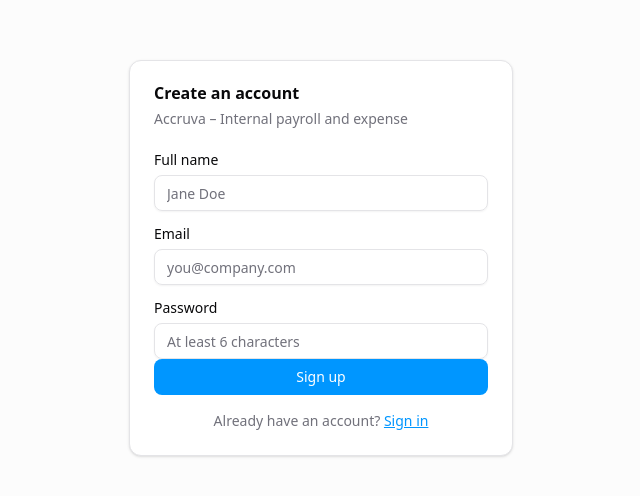
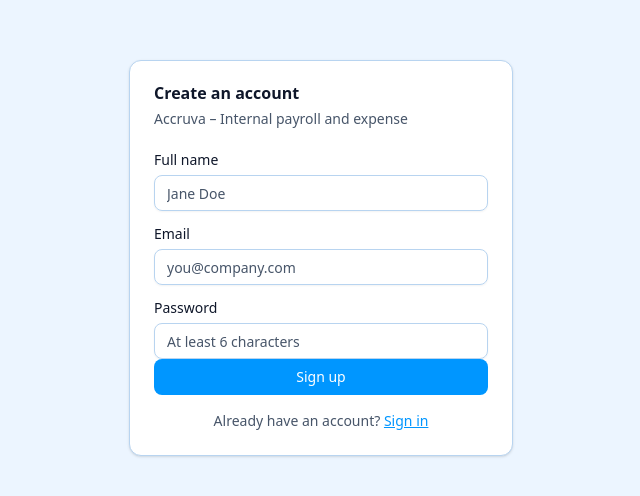
Before and after one commit to abdulorcatechnology/internal_tool, a Next.js app: page /signup in a window 1280 px wide. Shown: the part 142-638 px from the top of the page, without its empty margins (319-959 px from the left). Built offline with nearby package versions, Linux system fonts and the light colour scheme.

Commit message:
added blue theme

```diff
--- a/app/globals.css
+++ b/app/globals.css
@@ -3,75 +3,76 @@
 
 @custom-variant dark (&:is(.dark *));
 
+/* Orca theme: #003366 dark, #0096ff primary, #0056a0 mid */
 :root {
   --radius: 0.625rem;
-  --background: oklch(1 0 0);
-  --foreground: oklch(0.141 0.005 285.823);
-  --card: oklch(1 0 0);
-  --card-foreground: oklch(0.141 0.005 285.823);
-  --popover: oklch(1 0 0);
-  --popover-foreground: oklch(0.141 0.005 285.823);
+  --background: #f0f7ff;
+  --foreground: #0f172a;
+  --card: #fff;
+  --card-foreground: #0f172a;
+  --popover: #fff;
+  --popover-foreground: #0f172a;
   --primary: #0096ff;
   --primary-foreground: #fff;
-  --secondary: oklch(0.967 0.001 286.375);
-  --secondary-foreground: oklch(0.21 0.006 285.885);
-  --muted: oklch(0.967 0.001 286.375);
-  --muted-foreground: oklch(0.552 0.016 285.938);
-  --accent: oklch(0.967 0.001 286.375);
-  --accent-foreground: oklch(0.21 0.006 285.885);
-  --destructive: oklch(0.577 0.245 27.325);
-  --destructive-foreground: oklch(0.985 0 0);
-  --border: oklch(0.92 0.004 286.32);
-  --input: oklch(0.92 0.004 286.32);
-  --ring: oklch(0.705 0.015 286.067);
-  --chart-1: oklch(0.646 0.222 41.116);
-  --chart-2: oklch(0.6 0.118 184.704);
-  --chart-3: oklch(0.398 0.072 27.392);
-  --chart-4: oklch(0.828 0.189 84.429);
-  --chart-5: oklch(0.769 0.188 70.08);
-  --sidebar: oklch(0.985 0 0);
-  --sidebar-foreground: oklch(0.141 0.005 285.823);
-  --sidebar-primary: oklch(0.21 0.006 285.885);
-  --sidebar-primary-foreground: oklch(0.985 0 0);
-  --sidebar-accent: oklch(0.967 0.001 286.375);
-  --sidebar-accent-foreground: oklch(0.21 0.006 285.885);
-  --sidebar-border: oklch(0.92 0.004 286.32);
-  --sidebar-ring: oklch(0.705 0.015 286.067);
+  --secondary: #e0efff;
+  --secondary-foreground: #003366;
+  --muted: #e0efff;
+  --muted-foreground: #475569;
+  --accent: #cce5ff;
+  --accent-foreground: #003366;
+  --destructive: #dc2626;
+  --destructive-foreground: #fff;
+  --border: #b8d4f0;
+  --input: #b8d4f0;
+  --ring: #0096ff;
+  --chart-1: #0096ff;
+  --chart-2: #0056a0;
+  --chart-3: #10b981;
+  --chart-4: #f59e0b;
+  --chart-5: #8b5cf6;
+  --sidebar: #003366;
+  --sidebar-foreground: #fff;
+  --sidebar-primary: #0096ff;
+  --sidebar-primary-foreground: #fff;
+  --sidebar-accent: #0056a0;
+  --sidebar-accent-foreground: #fff;
+  --sidebar-border: rgba(255, 255, 255, 0.2);
+  --sidebar-ring: #0096ff;
 }
 
 .dark {
-  --background: oklch(0.141 0.005 285.823);
-  --foreground: oklch(0.985 0 0);
-  --card: oklch(0.21 0.006 285.885);
-  --card-foreground: oklch(0.985 0 0);
-  --popover: oklch(0.21 0.006 285.885);
-  --popover-foreground: oklch(0.985 0 0);
+  --background: #001a33;
+  --foreground: #f0f7ff;
+  --card: #003366;
+  --card-foreground: #f0f7ff;
+  --popover: #003366;
+  --popover-foreground: #f0f7ff;
   --primary: #0096ff;
   --primary-foreground: #fff;
-  --secondary: oklch(0.274 0.006 286.033);
-  --secondary-foreground: oklch(0.985 0 0);
-  --muted: oklch(0.274 0.006 286.033);
-  --muted-foreground: oklch(0.705 0.015 286.067);
-  --accent: oklch(0.274 0.006 286.033);
-  --accent-foreground: oklch(0.985 0 0);
-  --destructive: oklch(0.704 0.191 22.216);
-  --destructive-foreground: oklch(0.985 0 0);
-  --border: oklch(100% 0 0 / 10%);
-  --input: oklch(100% 0 0 / 15%);
-  --ring: oklch(0.552 0.016 285.938);
-  --chart-1: oklch(0.488 0.243 264.376);
-  --chart-2: oklch(0.696 0.171 62.48);
-  --chart-3: oklch(0.769 0.188 70.08);
-  --chart-4: oklch(0.627 0.265 303.9);
-  --chart-5: oklch(0.645 0.246 16.439);
-  --sidebar: oklch(0.21 0.006 285.885);
-  --sidebar-foreground: oklch(0.985 0 0);
-  --sidebar-primary: oklch(0.488 0.243 264.376);
-  --sidebar-primary-foreground: oklch(0.985 0 0);
-  --sidebar-accent: oklch(0.274 0.006 286.033);
-  --sidebar-accent-foreground: oklch(0.985 0 0);
-  --sidebar-border: oklch(100% 0 0 / 10%);
-  --sidebar-ring: oklch(0.552 0.016 285.938);
+  --secondary: #0056a0;
+  --secondary-foreground: #f0f7ff;
+  --muted: #0056a0;
+  --muted-foreground: #94a3b8;
+  --accent: #0056a0;
+  --accent-foreground: #f0f7ff;
+  --destructive: #dc2626;
+  --destructive-foreground: #fff;
+  --border: rgba(255, 255, 255, 0.15);
+  --input: rgba(255, 255, 255, 0.2);
+  --ring: #0096ff;
+  --chart-1: #0096ff;
+  --chart-2: #10b981;
+  --chart-3: #f59e0b;
+  --chart-4: #8b5cf6;
+  --chart-5: #ec4899;
+  --sidebar: #003366;
+  --sidebar-foreground: #fff;
+  --sidebar-primary: #0096ff;
+  --sidebar-primary-foreground: #fff;
+  --sidebar-accent: #0056a0;
+  --sidebar-accent-foreground: #fff;
+  --sidebar-border: rgba(255, 255, 255, 0.2);
+  --sidebar-ring: #0096ff;
 }
 
 @theme inline {
```
